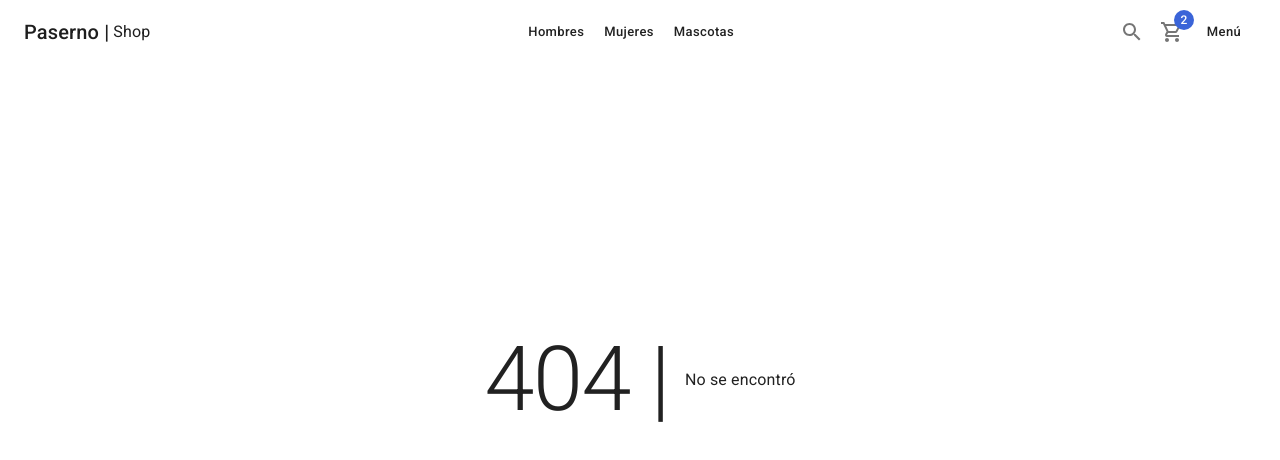
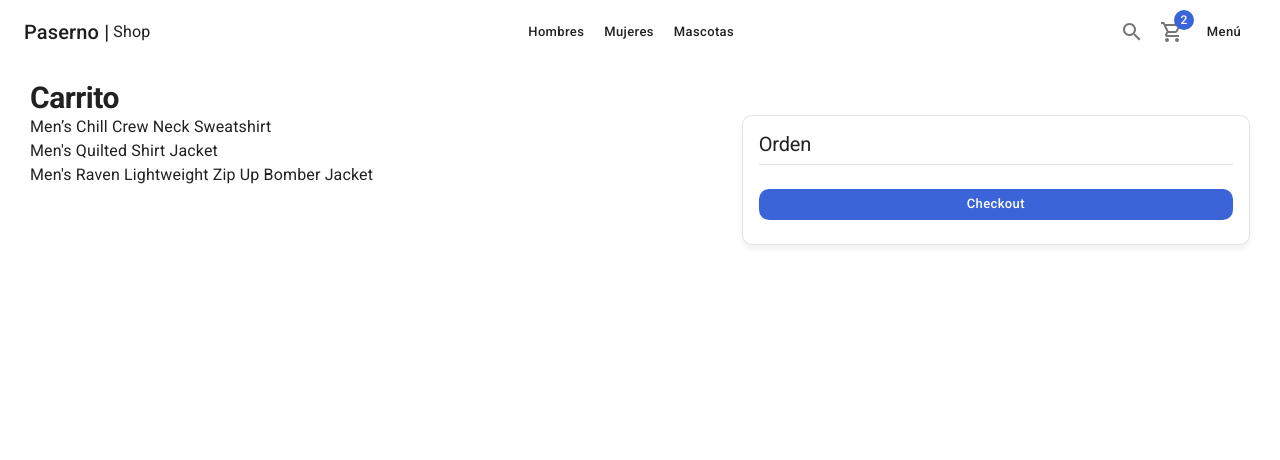
Before and after one commit to Paserno/paserno-shop, a Next.js app: page /cart in a window 1280 px wide. Before the commit this address had no page. Shown: the top 460 px of the page. Built offline with nearby package versions, Linux system fonts and the light colour scheme.

Commit message:
Page Carrito de compra

```diff
--- /dev/null
+++ b/components/cart/CartList.tsx
@@ -0,0 +1,22 @@
+import { } from 'react'
+import { initialData } from '../../database/products'
+import { Typography } from '@mui/material'
+
+
+const productInCart = [
+    initialData.products[0],
+    initialData.products[1],
+    initialData.products[2],
+]
+
+export const CartList = () => {
+    return (
+        <>
+            {
+                productInCart.map(product => (
+                    <Typography key={product.slug}>{product.title}</Typography>
+                ))
+            }
+        </>
+    )
+}
--- /dev/null
+++ b/components/cart/index.ts
@@ -0,0 +1 @@
+export * from './CartList';
--- /dev/null
+++ b/pages/cart/index.tsx
@@ -0,0 +1,39 @@
+import { } from 'react'
+import { Card, CardContent, Grid, Typography, Divider, Box, Button } from '@mui/material';
+import { ShopLayout } from '../../components/layouts'
+import { CartList } from '../../components/cart';
+
+const CartPage = () => {
+    return (
+        <ShopLayout title='Carrito - 3' pageDescription='Carrito de compras de la tienda'>
+            <Typography variant='h1' component='h1'>Carrito</Typography>
+
+            <Grid container>
+                <Grid item xs={12} sm={7}>
+                    <CartList />
+                </Grid>
+                <Grid item xs={12} sm={5}>
+                    <Card className='summary-card'>
+                        <CardContent>
+                            <Typography variant='h2'>Orden</Typography>
+                            <Divider sx={{ my:1 }}/>
+
+                            {/* Order Sumary */}
+
+                            <Box sx={{ marginTop: 3 }}>
+                                <Button color='secondary' className='circular-btn' fullWidth>
+                                    Checkout
+                                </Button>
+
+                            </Box>
+
+                        </CardContent>
+
+                    </Card>
+                </Grid>
+            </Grid>
+        </ShopLayout>
+    )
+}
+
+export default CartPage
```
